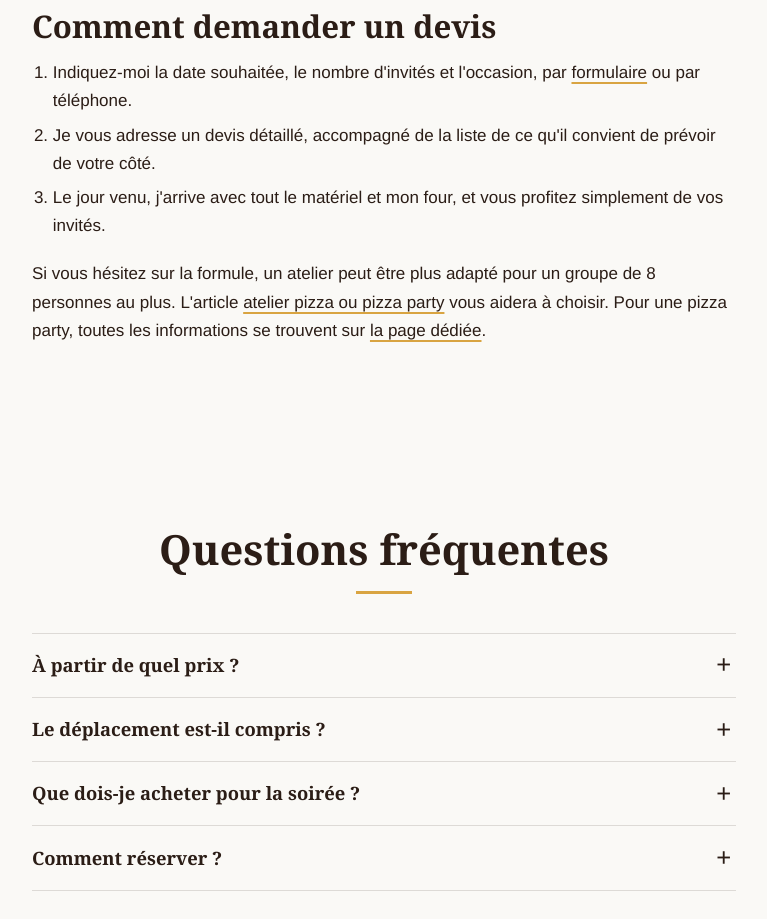
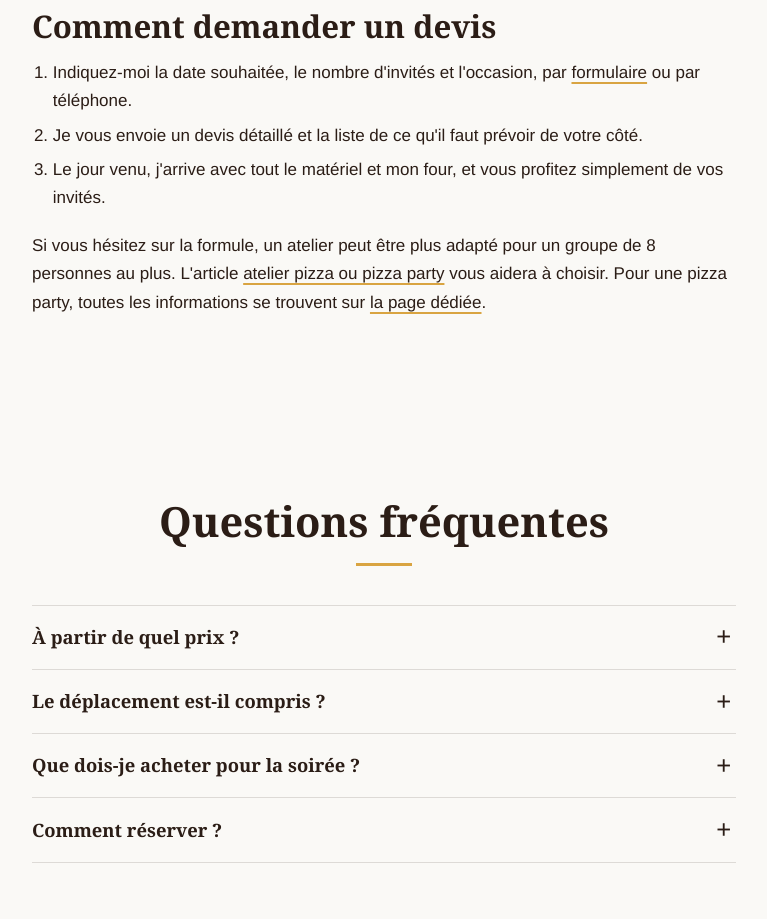
Before and after one commit to MaxiPierrot/makan-pizza-site, an Eleventy site: page src/blog/articles/combien-coute-pizza-party-domicile-lyon.md in a window 1280 px wide. Shown: the part 3200-4119 px from the top of the page, without its empty margins (256-1023 px from the left). Built offline with nearby package versions, Linux system fonts and the light colour scheme; Eleventy itself is replaced by a stand-in of ours; files that its build step writes are made by us from their sources; a web font is replaced by a local one.

Commit message:
Article pizza party : étape du devis alignée sur l'accueil
Co-Authored-By: Claude Opus 5.5 <noreply@anthropic.com>

```diff
--- a/src/blog/articles/combien-coute-pizza-party-domicile-lyon.md
+++ b/src/blog/articles/combien-coute-pizza-party-domicile-lyon.md
@@ -96,7 +96,7 @@ Le formulaire de contact reprend l'essentiel de ces points. Vous pouvez égaleme
 ## Comment demander un devis
 
 1. Indiquez-moi la date souhaitée, le nombre d'invités et l'occasion, par [formulaire](/contact?atelier=pizza-party) ou par téléphone.
-2. Je vous adresse un devis détaillé, accompagné de la liste de ce qu'il convient de prévoir de votre côté.
+2. Je vous envoie un devis détaillé et la liste de ce qu'il faut prévoir de votre côté.
 3. Le jour venu, j'arrive avec tout le matériel et mon four, et vous profitez simplement de vos invités.
 
 Si vous hésitez sur la formule, un atelier peut être plus adapté pour un groupe de {{ prix.maxPossible }} personnes au plus. L'article [atelier pizza ou pizza party](/blog/atelier-pizza-ou-pizza-party-lequel-choisir) vous aidera à choisir. Pour une pizza party, toutes les informations se trouvent sur [la page dédiée](/pizza-party-domicile-lyon).
```
